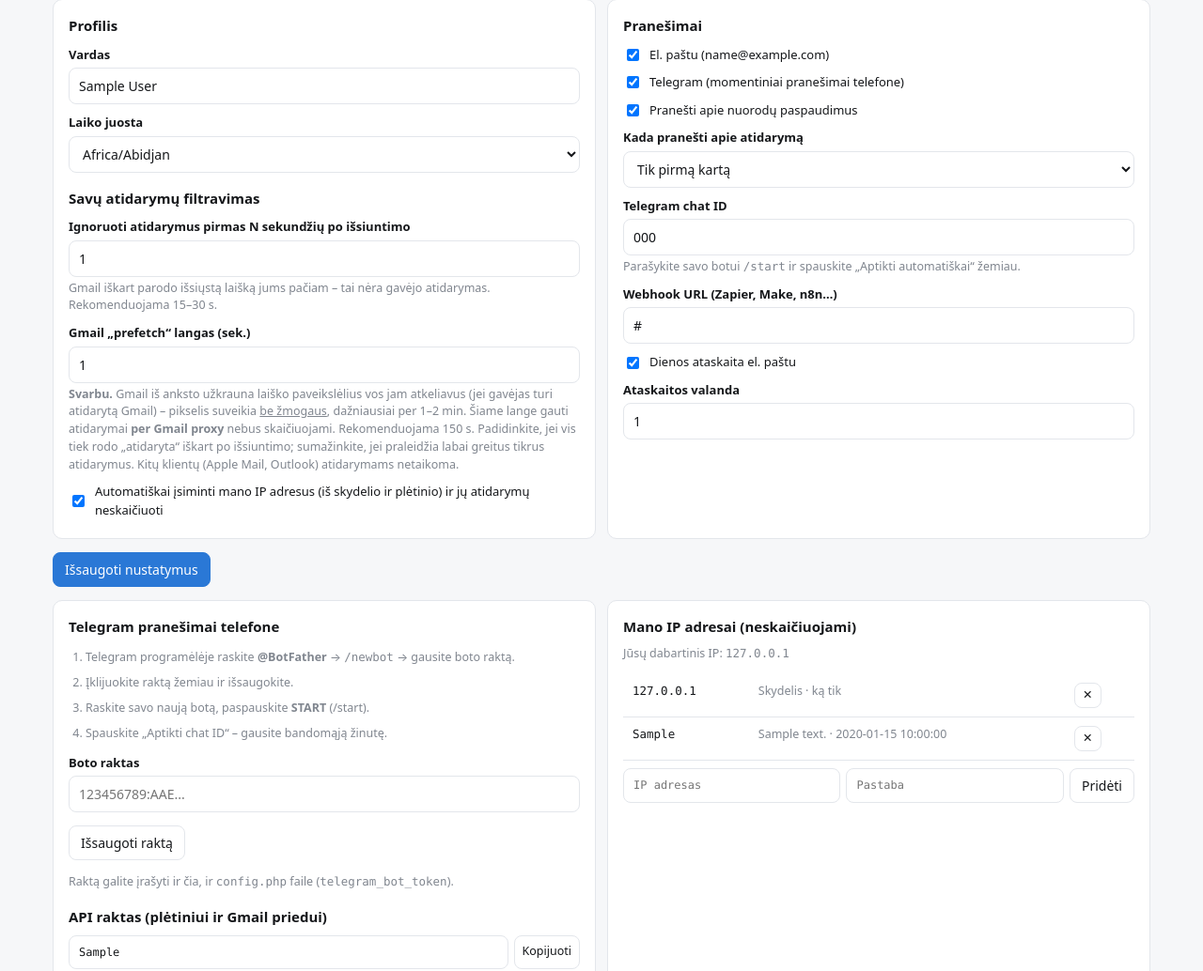
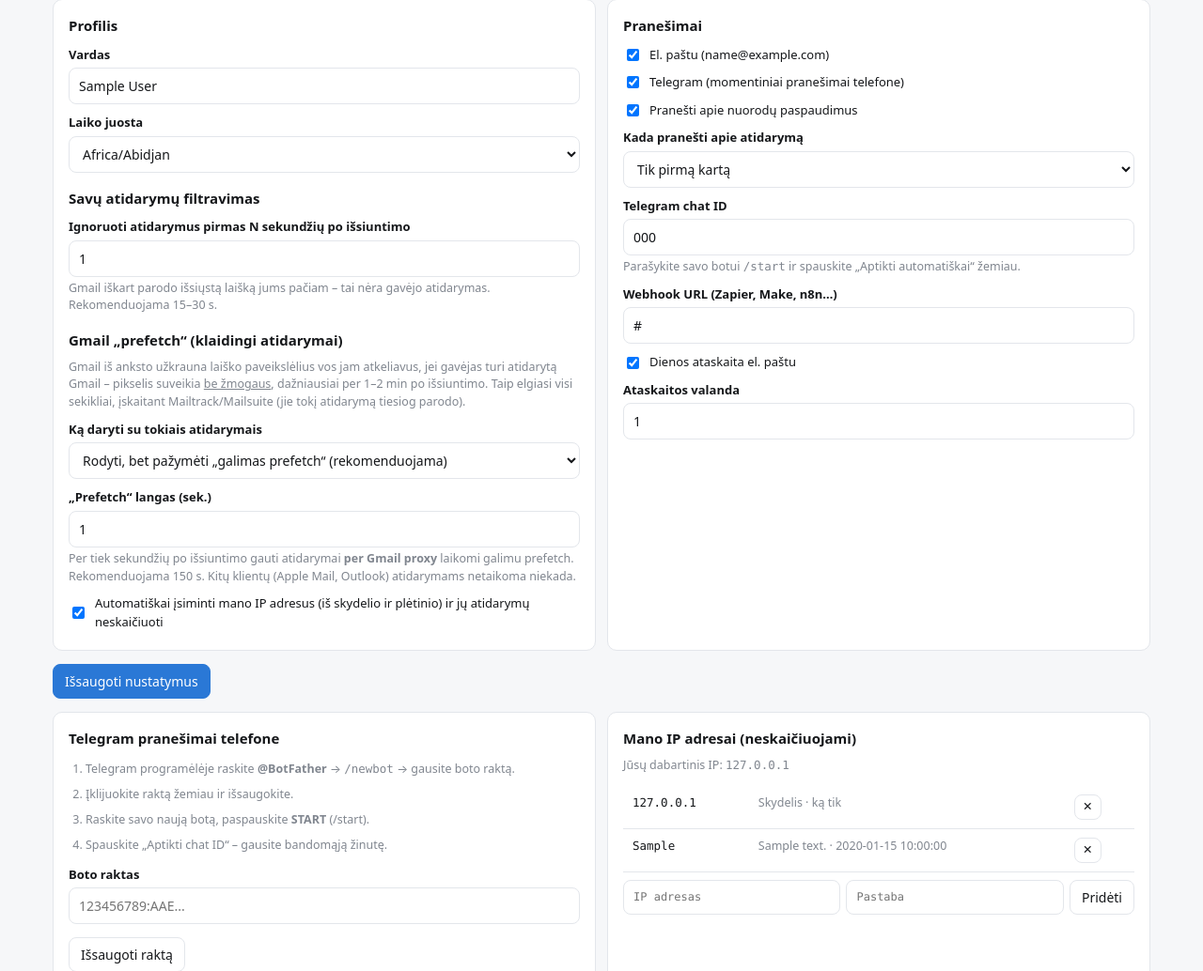
Before and after one commit to ly1lb/mailtrack, a PHP site: page /index.php?r=settings in a window 1280 px wide. Shown: the part 127-1161 px from the top of the page at 94% size. Run offline with PHP 8.4, Linux system fonts and the light colour scheme; the visitor is signed in with stand-in values (Sample User, id 1); tables that the repository leaves empty hold one stand-in row (values such as "Sample post"); some libraries are stand-ins or nearby versions.

Commit message:
Šablonų mygtukas veikia (capture fazė) + prefetch logika kaip Mailsuite, tik sąžiningesnė
Šablonai: Gmail savo įrankių juostoje perima paspaudimus (stopPropagation capture
fazėje), todėl mygtukų click listener'iai niekada nesuveikdavo. Dabar visi mūsų
mygtukai (Šablonai, Sekama, mini dashboard) tvarkomi vienu klausytoju ant
document CAPTURE fazėje – jis suveikia pirmas ir Gmail nebegali jo užgožti.

Prefetch: ankstesnis variantas prefetch atidarymus visai išmesdavo, todėl galėjo
nelikti jokio signalo (Google gali pikselį kešuoti) – vartotojui nustojo rodyti
atidarymus. Dabar pagal nutylėjimą atidarymas RODOMAS (kaip Mailtrack/Mailsuite),
bet PAŽYMIMAS '⚠ Galimas Gmail prefetch'. Trys režimai Nustatymuose:
  flag   – rodyti ir pažymėti (numatyta, geriau nei Mailsuite)
  ignore – neskaičiuoti visai
  off    – nieko nedaryti (lygiai kaip Mailsuite)
ignoreReason() pakeista į classify(), grąžinančią ignored+reason; pažymėti
atidarymai matomi laiško lange geltona žyma ir pranešime.

Patikrinta: visi 3 režimai; tikras atidarymas po 20 min + forward = 2 atidarymai;
2 nuorodos = 2 paspaudimai (po vieną kiekvienai); migracija prideda prefetch_mode.

Co-Authored-By: Claude Opus 5 <noreply@anthropic.com>
Claude-Session: https://claude.ai/code/session_01Qc1PSALYZVMfYJR93A44F6

```diff
--- a/server/app/Tracker.php
+++ b/server/app/Tracker.php
@@ -93,7 +93,7 @@ final class Tracker
         $ua = mb_substr((string)($_SERVER['HTTP_USER_AGENT'] ?? ''), 0, 500);
         $ip = client_ip();
         $p = UserAgent::parse($ua);
-        $reason = self::ignoreReason($user, $email, $ip, $ua, $p, 'opens', 'opened_at');
+        $cl = self::classify($user, $email, $ip, $ua, $p, 'opens', 'opened_at');
 
         $geo = ['country' => '', 'city' => ''];
         if ($p['proxy'] === '' && !$p['bot']) {
@@ -110,11 +110,11 @@ final class Tracker
             'proxy' => $p['proxy'],
             'country' => $geo['country'],
             'city' => $geo['city'],
-            'ignored' => $reason === '' ? 0 : 1,
-            'ignore_reason' => $reason,
+            'ignored' => $cl['ignored'],
+            'ignore_reason' => $cl['reason'],
         ]);
-        if ($reason !== '') {
-            Logger::debug('Atidarymas ignoruotas', ['email' => $email['id'], 'reason' => $reason]);
+        if ($cl['ignored']) {
+            Logger::debug('Atidarymas ignoruotas', ['email' => $email['id'], 'reason' => $cl['reason']]);
             return;
         }
         self::recount((int)$email['id']);
@@ -122,6 +122,9 @@ final class Tracker
         Logger::info('Laiškas atidarytas', ['email' => $email['id'], 'count' => $count, 'client' => $p['client']]);
 
         $where = self::whereText($p, $geo);
+        if ($cl['reason'] !== '') {
+            $where .= "\n" . $cl['reason'];
+        }
         $subj = $email['subject'] !== '' ? $email['subject'] : '(be temos)';
         $to = recipients_text($email['recipients']);
         $push = $user['notify_mode'] === 'every' || $count === 1;
@@ -163,7 +166,7 @@ final class Tracker
         $ua = mb_substr((string)($_SERVER['HTTP_USER_AGENT'] ?? ''), 0, 500);
         $ip = client_ip();
         $p = UserAgent::parse($ua);
-        $reason = self::ignoreReason($user, $email, $ip, $ua, $p, 'clicks', 'clicked_at', false);
+        $reason = self::classify($user, $email, $ip, $ua, $p, 'clicks', 'clicked_at', false)['reason_if_ignored'];
         $geo = $p['bot'] ? ['country' => '', 'city' => ''] : Geo::lookup($ip);
         DB::insert('clicks', [
             'email_id' => $email['id'],
@@ -247,28 +250,30 @@ final class Tracker
         return (bool)DB::value('SELECT COUNT(*) FROM user_ips WHERE user_id = ? AND ip = ?', [$userId, $ip]);
     }
 
-    private static function ignoreReason(array $user, array $email, string $ip, string $ua, array $p, string $table, string $col, bool $checkEarly = true): string
+    /**
+     * Įvertina atidarymą/paspaudimą.
+     * @return array{ignored:int, reason:string, reason_if_ignored:string}
+     *   ignored=1 – neskaičiuojamas; ignored=0 su reason – skaičiuojamas, bet pažymėtas
+     *   (pvz. galimas Gmail prefetch – rodom kaip Mailsuite, tik sąžiningai pažymėtą).
+     */
+    private static function classify(array $user, array $email, string $ip, string $ua, array $p, string $table, string $col, bool $checkEarly = true): array
     {
+        $drop = fn(string $r) => ['ignored' => 1, 'reason' => $r, 'reason_if_ignored' => $r];
+        $keep = fn(string $r = '') => ['ignored' => 0, 'reason' => $r, 'reason_if_ignored' => ''];
+
         $age = time() - strtotime($email['created_at'] . ' UTC');
         if ($checkEarly && $age < (int)$user['ignore_seconds']) {
-            return 'Per anksti po išsiuntimo (tikėtina – jūsų peržiūra)';
+            return $drop('Per anksti po išsiuntimo (tikėtina – jūsų peržiūra)');
         }
         $sv = DB::value('SELECT COUNT(*) FROM selfviews WHERE email_id = ? AND created_at >= ?', [$email['id'], gmdate('Y-m-d H:i:s', time() - self::SELFVIEW_WINDOW)]);
         if ($sv && $table === 'opens') {
-            return 'Jūsų peržiūra (plėtinys/priedas)';
+            return $drop('Jūsų peržiūra (plėtinys/priedas)');
         }
         if (self::isOwnIp((int)$user['id'], $ip)) {
-            return 'Jūsų IP adresas';
+            return $drop('Jūsų IP adresas');
         }
         if ($p['bot']) {
-            return 'Botas / saugumo skeneris';
-        }
-        // Gmail iš anksto užkrauna (prefetch) visus paveikslėlius vos laiškui atkeliavus,
-        // jei gavėjas turi aktyvią Gmail sesiją – pikselis suveikia BE žmogaus.
-        // Tai įvyksta paprastai per 1–2 min po išsiuntimo, todėl tokius proxy
-        // atidarymus ignoruojame (tikras atidarymas užfiksuojamas vėliau).
-        if ($table === 'opens' && $p['proxy'] !== '' && $age < (int)($user['prefetch_seconds'] ?? 150)) {
-            return 'Gmail išankstinis užkrovimas (prefetch) – ne tikras atidarymas';
+            return $drop('Botas / saugumo skeneris');
         }
         // Proxy IP kaskart skiriasi, o laiškas gali būti užkraunamas kelis kartus,
         // todėl proxy atidarymus sujungiam lange ignoruodami IP/UA.
@@ -278,7 +283,7 @@ final class Tracker
                 [$email['id'], $p['proxy'], gmdate('Y-m-d H:i:s', time() - self::PROXY_DEDUP_WINDOW)]
             );
             if ($dupProxy) {
-                return 'Pasikartojanti proxy užklausa';
+                return $drop('Pasikartojanti proxy užklausa');
             }
         }
         $dup = DB::value(
@@ -286,9 +291,23 @@ final class Tracker
             [$email['id'], $ip, $ua, gmdate('Y-m-d H:i:s', time() - self::DUPLICATE_WINDOW)]
         );
         if ($dup) {
-            return 'Pasikartojanti užklausa';
+            return $drop('Pasikartojanti užklausa');
         }
-        return '';
+
+        // Gmail iš anksto užkrauna paveikslėlius vos laiškui atkeliavus (jei gavėjas
+        // turi aktyvią Gmail sesiją) – pikselis suveikia be žmogaus. Kadangi vėliau
+        // Google gali paveikslėlį kešuoti, visiškas ignoravimas rizikuoja prarasti
+        // vienintelį signalą. Todėl pagal nutylėjimą SKAIČIUOJAM, bet PAŽYMIM.
+        if ($table === 'opens' && $p['proxy'] !== '' && $age < (int)($user['prefetch_seconds'] ?? 150)) {
+            $mode = (string)($user['prefetch_mode'] ?? 'flag');
+            if ($mode === 'ignore') {
+                return $drop('Gmail išankstinis užkrovimas (prefetch) – neskaičiuota');
+            }
+            if ($mode === 'flag') {
+                return $keep('⚠ Galimas Gmail prefetch – gavėjas galėjo dar neatidaryti');
+            }
+        }
+        return $keep();
     }
 
     private static function whereText(array $p, array $geo): string
--- a/server/app/bootstrap.php
+++ b/server/app/bootstrap.php
@@ -71,6 +71,10 @@ try {
         DB::pdo()->exec('ALTER TABLE users ADD COLUMN prefetch_seconds INT NOT NULL DEFAULT 150');
         Logger::info('Migracija: pridėtas users.prefetch_seconds');
     }
+    if (!in_array('prefetch_mode', $cols, true)) {
+        DB::pdo()->exec("ALTER TABLE users ADD COLUMN prefetch_mode VARCHAR(10) NOT NULL DEFAULT 'flag'");
+        Logger::info('Migracija: pridėtas users.prefetch_mode');
+    }
 } catch (Throwable $e) {
     Logger::warning('Migracijos klaida: ' . $e->getMessage());
 }
--- a/server/app/pages.php
+++ b/server/app/pages.php
@@ -271,6 +271,7 @@ if ($path === 'settings' || preg_match('#^settings/([a-z-]+)$#', $path, $m)) {
                     'report_hour' => max(0, min(23, (int)($_POST['report_hour'] ?? 8))),
                     'ignore_seconds' => max(0, min(600, (int)($_POST['ignore_seconds'] ?? 20))),
                     'prefetch_seconds' => max(0, min(1800, (int)($_POST['prefetch_seconds'] ?? 150))),
+                    'prefetch_mode' => in_array($_POST['prefetch_mode'] ?? '', ['flag', 'ignore', 'off'], true) ? $_POST['prefetch_mode'] : 'flag',
                     'auto_ignore_ips' => isset($_POST['auto_ignore_ips']) ? 1 : 0,
                 ], 'id = :id', ['id' => $uid]);
                 flash('Nustatymai išsaugoti.');
--- a/server/app/schema.mysql.sql
+++ b/server/app/schema.mysql.sql
@@ -18,6 +18,7 @@ CREATE TABLE IF NOT EXISTS users (
   last_report_date VARCHAR(10) NOT NULL DEFAULT '',
   ignore_seconds INT NOT NULL DEFAULT 20,
   prefetch_seconds INT NOT NULL DEFAULT 150,
+  prefetch_mode VARCHAR(10) NOT NULL DEFAULT 'flag',
   auto_ignore_ips TINYINT NOT NULL DEFAULT 1,
   created_at DATETIME NOT NULL,
   last_login_at DATETIME NULL
--- a/server/app/schema.sqlite.sql
+++ b/server/app/schema.sqlite.sql
@@ -18,6 +18,7 @@ CREATE TABLE IF NOT EXISTS users (
   last_report_date VARCHAR(10) NOT NULL DEFAULT '',
   ignore_seconds INT NOT NULL DEFAULT 20,
   prefetch_seconds INT NOT NULL DEFAULT 150,
+  prefetch_mode VARCHAR(10) NOT NULL DEFAULT 'flag',
   auto_ignore_ips TINYINT NOT NULL DEFAULT 1,
   created_at DATETIME NOT NULL,
   last_login_at DATETIME NULL
--- a/server/views/email.php
+++ b/server/views/email.php
@@ -67,7 +67,8 @@ Gmail gavėjų atidarymai eina per Google Image Proxy – todėl tikslios vietos
       <td><?= e(trim($o['city'] . ($o['city'] && $o['country'] ? ', ' : '') . $o['country']) ?: '—') ?></td>
       <td class="hide-sm mono"><?= e($o['ip']) ?></td>
       <td>
-        <?php if ($o['ignored']): ?><span class="badge"><?= e($o['ignore_reason']) ?></span><?php endif; ?>
+        <?php if ($o['ignored']): ?><span class="badge"><?= e($o['ignore_reason']) ?></span>
+        <?php elseif ($o['ignore_reason'] !== ''): ?><span class="badge warn" title="Įskaičiuota, bet gali būti ne tikras atidarymas"><?= e($o['ignore_reason']) ?></span><?php endif; ?>
         <form method="post" action="<?= e(base_url("email/$eid/toggle-open")) ?>" class="inline"><?= csrf_field() ?><input type="hidden" name="open_id" value="<?= (int)$o['id'] ?>"><button class="btn sm"><?= $o['ignored'] ? 'Įskaičiuoti' : 'Ignoruoti' ?></button></form>
       </td>
     </tr>
--- a/server/views/settings.php
+++ b/server/views/settings.php
@@ -18,9 +18,17 @@ $tzs = DateTimeZone::listIdentifiers();
     <input type="number" name="ignore_seconds" min="0" max="600" value="<?= (int)$u['ignore_seconds'] ?>">
     <div class="help">Gmail iškart parodo išsiųstą laišką jums pačiam – tai nėra gavėjo atidarymas. Rekomenduojama 15–30 s.</div>
 
-    <label>Gmail „prefetch“ langas (sek.)</label>
+    <h3>Gmail „prefetch“ (klaidingi atidarymai)</h3>
+    <div class="help">Gmail iš anksto užkrauna laiško paveikslėlius vos jam atkeliavus, jei gavėjas turi atidarytą Gmail – pikselis suveikia <u>be žmogaus</u>, dažniausiai per 1–2 min po išsiuntimo. Taip elgiasi visi sekikliai, įskaitant Mailtrack/Mailsuite (jie tokį atidarymą tiesiog parodo).</div>
+    <label>Ką daryti su tokiais atidarymais</label>
+    <select name="prefetch_mode">
+      <option value="flag" <?= ($u['prefetch_mode'] ?? 'flag') === 'flag' ? 'selected' : '' ?>>Rodyti, bet pažymėti „galimas prefetch“ (rekomenduojama)</option>
+      <option value="ignore" <?= ($u['prefetch_mode'] ?? '') === 'ignore' ? 'selected' : '' ?>>Neskaičiuoti visai (tiksliau, bet gali praleisti)</option>
+      <option value="off" <?= ($u['prefetch_mode'] ?? '') === 'off' ? 'selected' : '' ?>>Nieko nedaryti (kaip Mailtrack/Mailsuite)</option>
+    </select>
+    <label>„Prefetch“ langas (sek.)</label>
     <input type="number" name="prefetch_seconds" min="0" max="1800" value="<?= (int)($u['prefetch_seconds'] ?? 150) ?>">
-    <div class="help"><b>Svarbu.</b> Gmail iš anksto užkrauna laiško paveikslėlius vos jam atkeliavus (jei gavėjas turi atidarytą Gmail) – pikselis suveikia <u>be žmogaus</u>, dažniausiai per 1–2 min. Šiame lange gauti atidarymai <b>per Gmail proxy</b> nebus skaičiuojami. Rekomenduojama 150 s. Padidinkite, jei vis tiek rodo „atidaryta“ iškart po išsiuntimo; sumažinkite, jei praleidžia labai greitus tikrus atidarymus. Kitų klientų (Apple Mail, Outlook) atidarymams netaikoma.</div>
+    <div class="help">Per tiek sekundžių po išsiuntimo gauti atidarymai <b>per Gmail proxy</b> laikomi galimu prefetch. Rekomenduojama 150 s. Kitų klientų (Apple Mail, Outlook) atidarymams netaikoma niekada.</div>
     <label class="chk"><input type="checkbox" name="auto_ignore_ips" <?= $u['auto_ignore_ips'] ? 'checked' : '' ?>> Automatiškai įsiminti mano IP adresus (iš skydelio ir plėtinio) ir jų atidarymų neskaičiuoti</label>
   </div>
 
```
Also changed, not shown: chrome-extension/content.js (+41 -8 lines), 1 other file.
